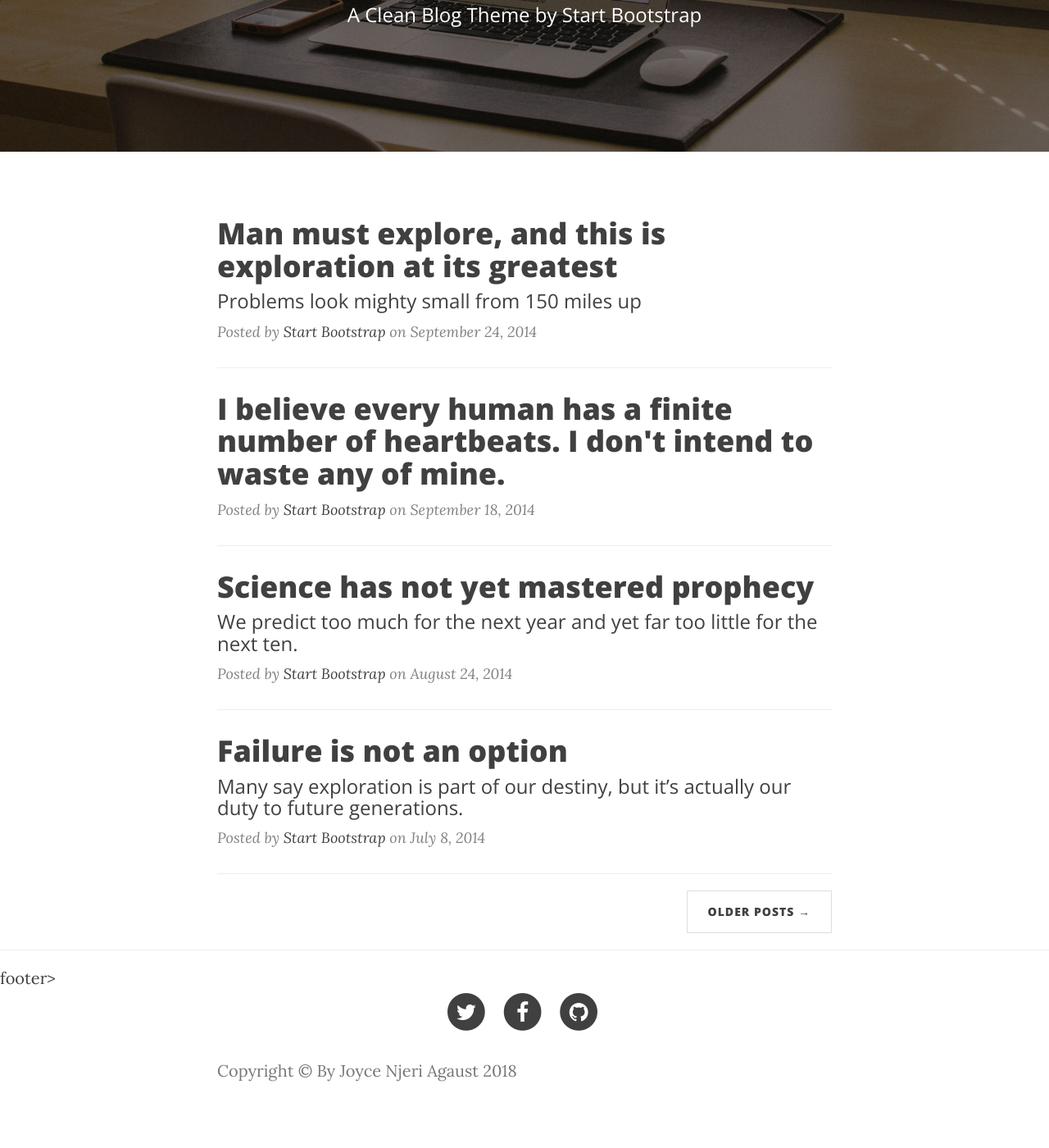
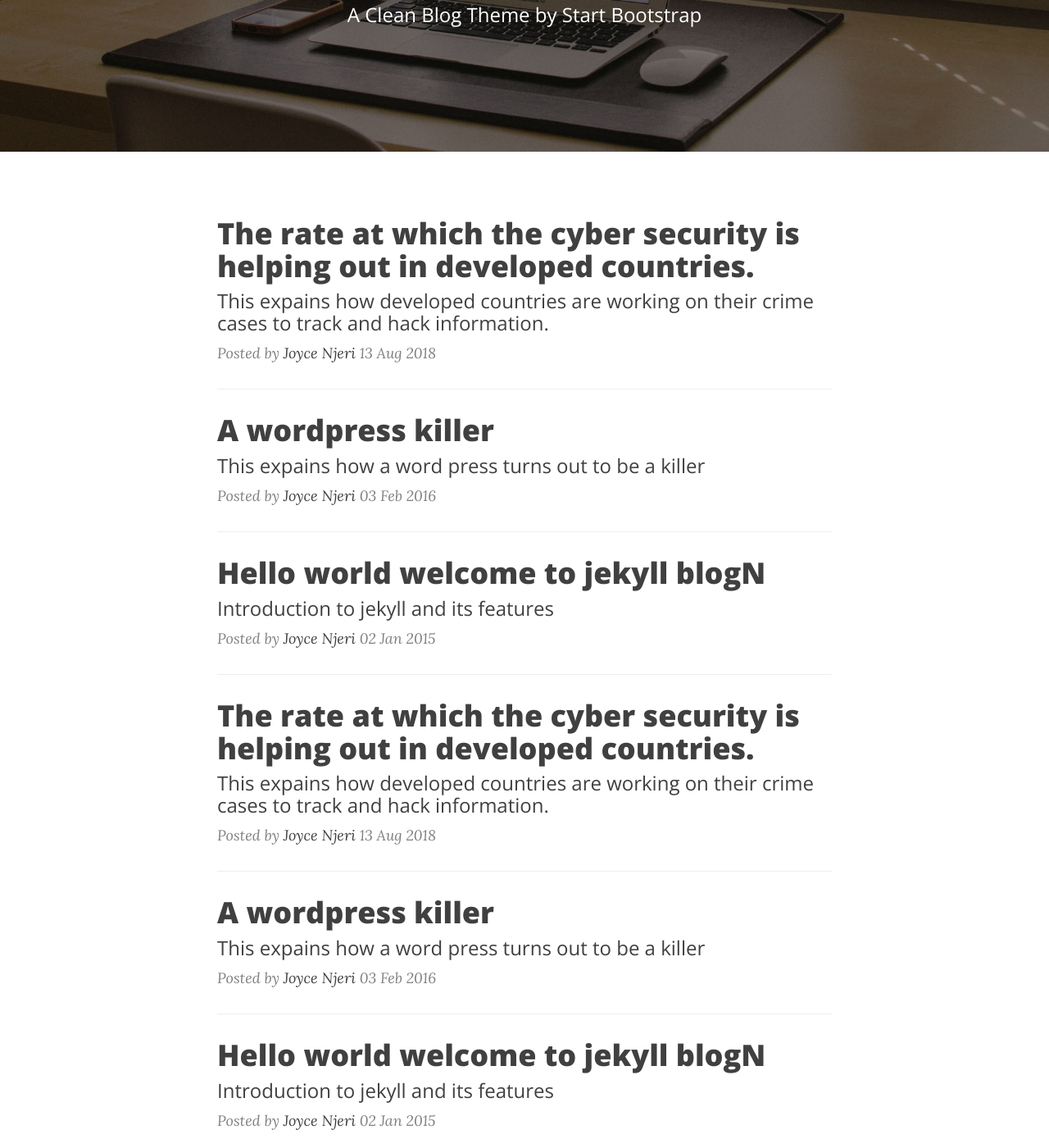
Before and after one commit to JNjeri/jekyll-blogN, a Jekyll site: the page built from index.html, in a window 1280 px wide and 1400 px high, scrolled down 271 px. Shown: the whole window at 82% size. Built offline with Jekyll 4.4.1, drawn with Linux system fonts in a browser that asks for light colours; nearby versions of some CDN libraries; Markdown is read by kramdown in place of the engine named in the settings; before the commit the page ends 1622 px from its top, so only the background shows below that; some of the changed text lies outside the part shown.

Commit message:
new edited files

```diff
--- a/_includes/footer.html
+++ b/_includes/footer.html
@@ -35,13 +35,13 @@ footer>
     </footer>
 
     <!-- jQuery -->
-    <script src="js/jquery.js"></script>
+    <script src="{{ site.url }}/js/jquery.js"></script>
 
     <!-- Bootstrap Core JavaScript -->
-    <script src="js/bootstrap.min.js"></script>
+    <script src="{{ site.url }}/js/bootstrap.min.js"></script>
 
     <!-- Custom Theme JavaScript -->
-    <script src="js/clean-blog.min.js"></script>
+    <script src="{{ site.url }}/js/clean-blog.min.js"></script>
 
 </body>
 
--- a/_includes/header.html
+++ b/_includes/header.html
@@ -24,10 +24,10 @@
     <title>Clean Blog</title>
 
     <!-- Bootstrap Core CSS -->
-    <link href="css/bootstrap.min.css" rel="stylesheet">
+    <link href="{{ site.url }}/css/bootstrap.min.css" rel="stylesheet">
 
     <!-- Custom CSS -->
-    <link href="css/clean-blog.css" rel="stylesheet">
+    <link href="{{ site.url }}/css/clean-blog.css" rel="stylesheet">
 
     <!-- Custom Fonts -->
     <link href="http://maxcdn.bootstrapcdn.com/font-awesome/4.1.0/css/font-awesome.min.css" rel="stylesheet" type="text/css">
@@ -38,7 +38,7 @@
    {% include nav.html%}
     <!-- Page Header -->
     <!-- Set your background image for this header on the line below. -->
-    <header class="intro-header" style="background-image: url('img/home-bg.jpg')">
+    <header class="intro-header" style="background-image: url('{{ site.url }}/img/home-bg.jpg')">
         <div class="container">
             <div class="row">
                 <div class="col-lg-8 col-lg-offset-2 col-md-10 col-md-offset-1">
--- /dev/null
+++ b/_posts/2015-01-02-hello-world-welcome-to jekyll-blogN.md
@@ -0,0 +1,13 @@
+---
+layout: post
+title: "Hello world welcome to jekyll blogN"
+description: "Introduction to jekyll and its features"
+author: "Joyce Njeri"
+---
+
+
+#Hello world welcome to jekyll blogN
+
+	Introduction to jekyll and its features Introduction to jekyll and its featuresIntroduction to jekyll and its featuresIntroduction to jekyll and its featuresIntroduction to jekyll and its featuresIntroduction to jekyll and its featuresIntroduction to jekyll and its featuresvvvIntroduction to jekyll and its featuresIntroduction to jekyll and its featuresIntroduction to jekyll and its features.
+
+###Hello world welcome to jekyll blogN
--- /dev/null
+++ b/_posts/2016-02-03-A-wordpress-killer.md
@@ -0,0 +1,13 @@
+---
+layout: post
+title: "A wordpress killer"
+description: "This expains how a word press turns out to be a killer"
+author: "Joyce Njeri"
+---
+
+
+#A wordpress killer
+
+	Introduction to jekyll and its features Introduction to jekyll and its featuresIntroduction to jekyll and its featuresIntroduction to jekyll and its featuresIntroduction to jekyll and its featuresIntroduction to jekyll and its featuresIntroduction to jekyll and its featuresvvvIntroduction to jekyll and its featuresIntroduction to jekyll and its featuresIntroduction to jekyll and its features.
+
+###A wordpress killer
--- /dev/null
+++ b/_posts/2018-08-13-The-rate-at-which-the-cyber-security-is-helping-out-in-developed-countries.md
@@ -0,0 +1,13 @@
+---
+layout: post
+title: "The rate at which the cyber security is helping out in developed countries."
+description: "This expains how developed countries are working on their crime cases to track and hack information."
+author: "Joyce Njeri"
+---
+
+
+#The rate at which the cyber security is helping out in developed countries.
+
+	Introduction to jekyll and its features Introduction to jekyll and its featuresIntroduction to jekyll and its featuresIntroduction to jekyll and its featuresIntroduction to jekyll and its featuresIntroduction to jekyll and its featuresIntroduction to jekyll and its featuresvvvIntroduction to jekyll and its featuresIntroduction to jekyll and its featuresIntroduction to jekyll and its features.
+
+###The rate at which the cyber security is helping out in developed countries.
--- a/about.html
+++ b/about.html
@@ -1,7 +1,7 @@
 ---
 layout: default
 title: "About"
-group:"Navigation"
+group: "Navigation"
 ---
 
     <!-- Main Content -->
--- a/contact.html
+++ b/contact.html
@@ -1,7 +1,7 @@
 ---
 layout: default
 title: "Contact us"
-group:"Navigation"
+group: "Navigation"
 ---
 
     <!-- Main Content -->
--- a/index.html
+++ b/index.html
@@ -8,51 +8,53 @@ group: "Navigation"
     <div class="container">
         <div class="row">
             <div class="col-lg-8 col-lg-offset-2 col-md-10 col-md-offset-1">
+                {% for post in site.posts%}
                     <div class="post-preview">
-                    <a href="post.html">
+                        <a href="{{ post.url }}">
                             <h2 class="post-title">
-                            Man must explore, and this is exploration at its greatest
+                                {{ post.title }}
                             </h2>
                             <h3 class="post-subtitle">
-                            Problems look mighty small from 150 miles up
+                                {{ post.description }}
                             </h3>
                         </a>
-                    <p class="post-meta">Posted by <a href="#">Start Bootstrap</a> on September 24, 2014</p>
+                        <p class="post-meta">Posted by <a href="#">{{ post.author }}</a> {{post.date | date_to_string }}</p>
                     </div>
                     <hr>
+
+                {% endfor%}
+
+                {% for post in site.posts%}
                     <div class="post-preview">
-                    <a href="post.html">
+                        <a href="{{ post.url }}">
                             <h2 class="post-title">
-                            I believe every human has a finite number of heartbeats. I don't intend to waste any of mine.
+                                {{ post.title }}
                             </h2>
+                            <h3 class="post-subtitle">
+                                {{ post.description }}
+                            </h3>
                         </a>
-                    <p class="post-meta">Posted by <a href="#">Start Bootstrap</a> on September 18, 2014</p>
+                        <p class="post-meta">Posted by <a href="#">{{ post.author }}</a> {{post.date | date_to_string }}</p>
                     </div>
                     <hr>
+
+                {% endfor%}
+
+                {% for post in site.posts%}
                     <div class="post-preview">
-                    <a href="post.html">
+                        <a href="{{ post.url }}">
                             <h2 class="post-title">
-                            Science has not yet mastered prophecy
+                                {{ post.title }}
                             </h2>
                             <h3 class="post-subtitle">
-                            We predict too much for the next year and yet far too little for the next ten.
+                                {{ post.description }}
                             </h3>
                         </a>
-                    <p class="post-meta">Posted by <a href="#">Start Bootstrap</a> on August 24, 2014</p>
+                        <p class="post-meta">Posted by <a href="#">{{ post.author }}</a> {{post.date | date_to_string }}</p>
                     </div>
                     <hr>
-                <div class="post-preview">
-                    <a href="post.html">
-                        <h2 class="post-title">
-                            Failure is not an option
-                        </h2>
-                        <h3 class="post-subtitle">
-                            Many say exploration is part of our destiny, but it’s actually our duty to future generations.
-                        </h3>
-                    </a>
-                    <p class="post-meta">Posted by <a href="#">Start Bootstrap</a> on July 8, 2014</p>
-                </div>
-                <hr>
+
+                {% endfor%}
                 <!-- Pager -->
                 <ul class="pager">
                     <li class="next">
--- a/post.html
+++ /dev/null
@@ -1,100 +0,0 @@
----
-layout: default
-title: Homepage
----
-
-    <!-- Post Content -->
-    <article>
-        <div class="container">
-            <div class="row">
-                <div class="col-lg-8 col-lg-offset-2 col-md-10 col-md-offset-1">
-                    <p>Never in all their history have men been able truly to conceive of the world as one: a single sphere, a globe, having the qualities of a globe, a round earth in which all the directions eventually meet, in which there is no center because every point, or none, is center — an equal earth which all men occupy as equals. The airman's earth, if free men make it, will be truly round: a globe in practice, not in theory.</p>
-
-                    <p>Science cuts two ways, of course; its products can be used for both good and evil. But there's no turning back from science. The early warnings about technological dangers also come from science.</p>
-
-                    <p>What was most significant about the lunar voyage was not that man set foot on the Moon but that they set eye on the earth.</p>
-
-                    <p>A Chinese tale tells of some men sent to harm a young girl who, upon seeing her beauty, become her protectors rather than her violators. That's how I felt seeing the Earth for the first time. I could not help but love and cherish her.</p>
-
-                    <p>For those who have seen the Earth from space, and for the hundreds and perhaps thousands more who will, the experience most certainly changes your perspective. The things that we share in our world are far more valuable than those which divide us.</p>
-
-                    <h2 class="section-heading">The Final Frontier</h2>
-
-                    <p>There can be no thought of finishing for ‘aiming for the stars.’ Both figuratively and literally, it is a task to occupy the generations. And no matter how much progress one makes, there is always the thrill of just beginning.</p>
-
-                    <p>There can be no thought of finishing for ‘aiming for the stars.’ Both figuratively and literally, it is a task to occupy the generations. And no matter how much progress one makes, there is always the thrill of just beginning.</p>
-
-                    <blockquote>The dreams of yesterday are the hopes of today and the reality of tomorrow. Science has not yet mastered prophecy. We predict too much for the next year and yet far too little for the next ten.</blockquote>
-
-                    <p>Spaceflights cannot be stopped. This is not the work of any one man or even a group of men. It is a historical process which mankind is carrying out in accordance with the natural laws of human development.</p>
-
-                    <h2 class="section-heading">Reaching for the Stars</h2>
-
-                    <p>As we got further and further away, it [the Earth] diminished in size. Finally it shrank to the size of a marble, the most beautiful you can imagine. That beautiful, warm, living object looked so fragile, so delicate, that if you touched it with a finger it would crumble and fall apart. Seeing this has to change a man.</p>
-
-                    <a href="#">
-                        <img class="img-responsive" src="img/post-sample-image.jpg" alt="">
-                    </a>
-                    <span class="caption text-muted">To go places and do things that have never been done before – that’s what living is all about.</span>
-
-                    <p>Space, the final frontier. These are the voyages of the Starship Enterprise. Its five-year mission: to explore strange new worlds, to seek out new life and new civilizations, to boldly go where no man has gone before.</p>
-
-                    <p>As I stand out here in the wonders of the unknown at Hadley, I sort of realize there’s a fundamental truth to our nature, Man must explore, and this is exploration at its greatest.</p>
-
-                    <p>Placeholder text by <a href="http://spaceipsum.com/">Space Ipsum</a>. Photographs by <a href="https://www.flickr.com/photos/nasacommons/">NASA on The Commons</a>.</p>
-                </div>
-            </div>
-        </div>
-    </article>
-
-    <hr>
-
-    <!-- Footer -->
-    <footer>
-        <div class="container">
-            <div class="row">
-                <div class="col-lg-8 col-lg-offset-2 col-md-10 col-md-offset-1">
-                    <ul class="list-inline text-center">
-                        <li>
-                            <a href="#">
-                                <span class="fa-stack fa-lg">
-                                    <i class="fa fa-circle fa-stack-2x"></i>
-                                    <i class="fa fa-twitter fa-stack-1x fa-inverse"></i>
-                                </span>
-                            </a>
-                        </li>
-                        <li>
-                            <a href="#">
-                                <span class="fa-stack fa-lg">
-                                    <i class="fa fa-circle fa-stack-2x"></i>
-                                    <i class="fa fa-facebook fa-stack-1x fa-inverse"></i>
-                                </span>
-                            </a>
-                        </li>
-                        <li>
-                            <a href="#">
-                                <span class="fa-stack fa-lg">
-                                    <i class="fa fa-circle fa-stack-2x"></i>
-                                    <i class="fa fa-github fa-stack-1x fa-inverse"></i>
-                                </span>
-                            </a>
-                        </li>
-                    </ul>
-                    <p class="copyright text-muted">Copyright &copy; Your Website 2014</p>
-                </div>
-            </div>
-        </div>
-    </footer>
-
-    <!-- jQuery -->
-    <script src="js/jquery.js"></script>
-
-    <!-- Bootstrap Core JavaScript -->
-    <script src="js/bootstrap.min.js"></script>
-
-    <!-- Custom Theme JavaScript -->
-    <script src="js/clean-blog.min.js"></script>
-
-</body>
-
-</html>
```
Also changed, not shown: _layouts/post.html (added, +16 -0 lines). Lines whose indentation alone changed are shown as unchanged.
